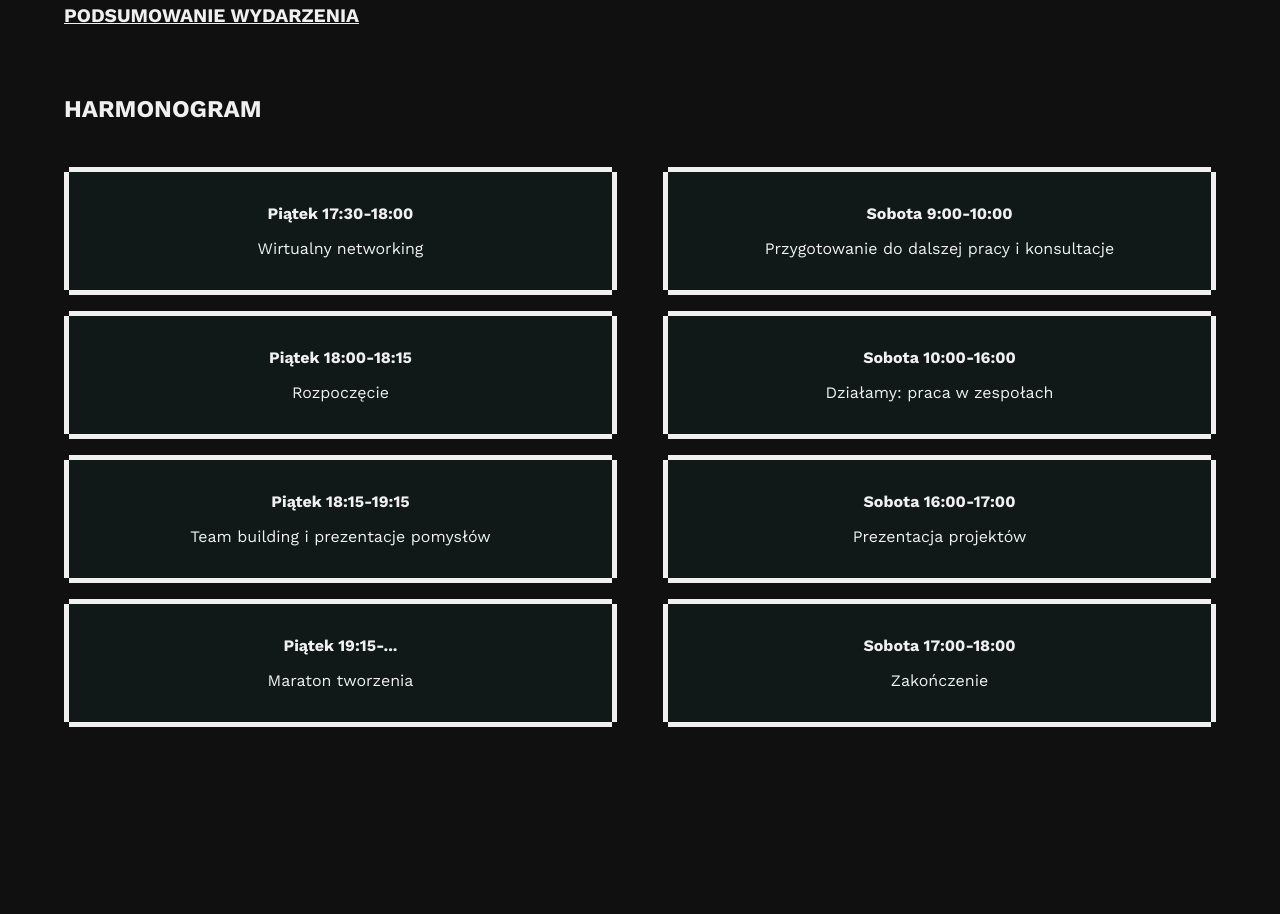
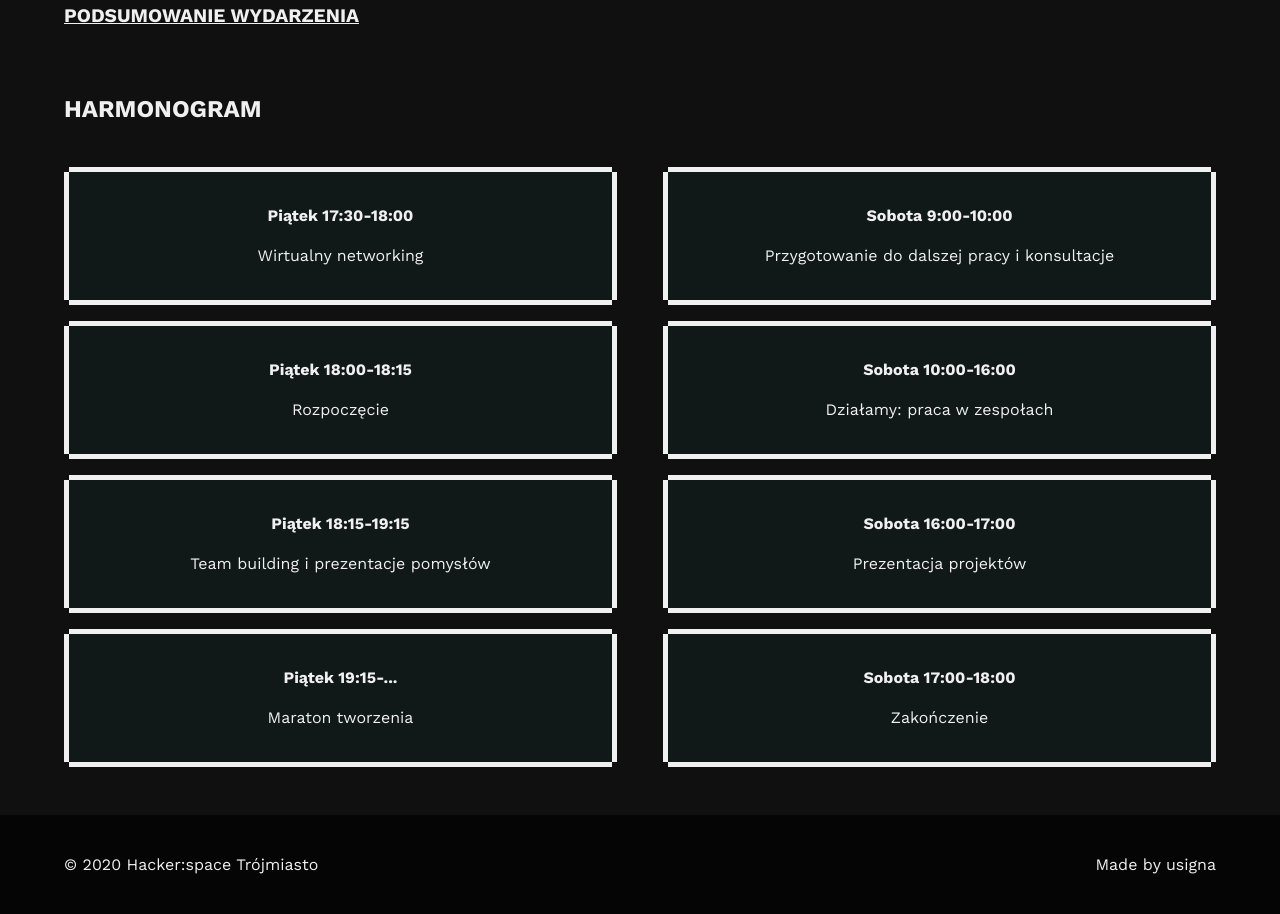
Before and after one commit to usigna/music-jam, a plain HTML site: page index.html in a window 1280 px wide. Shown: the part 1644-2558 px from the top of the page. Before the commit the page ends 2419 px from the top, so only its background shows below. Drawn offline with nearby package versions, Linux system fonts and the light colour scheme.

Commit message:
Add footer

```diff
--- a/index.html
+++ b/index.html
@@ -230,6 +230,12 @@
       </div>
     </section>
   </main>
+  <footer class="footer">
+    <div class="footer__wrapper wrapper">
+      <p>&copy; 2020 <a href="https://hs3.pl/" target="_blank">Hacker:space Trójmiasto</a></p>
+      <p>Made by <a href="https://github.com/usigna" target="_blank">usigna</a></p>
+    </div>
+  </footer>
 </body>
 
 </html>
--- /dev/null
+++ b/scss/partials/_footer.scss
@@ -0,0 +1,26 @@
+.footer {
+  padding: 1.5rem 0;
+  background: $blackColorSecond;
+}
+
+.footer__wrapper {
+  color: $whiteColor;
+  text-align: center;
+  @include flex(column, center, center);
+
+  a {
+    color: $whiteColor;
+    text-decoration: none;
+    transition: color 0.2s;
+
+    &:hover,
+    &:focus {
+      color: $lightBlueColor;
+      text-decoration: underline;
+    }
+  }
+
+  @media (min-width: $mediumWidth) {
+    @include flex(row, center, space-between);
+  }
+}
--- a/scss/partials/_timetable.scss
+++ b/scss/partials/_timetable.scss
@@ -12,10 +12,10 @@
 }
 
 .timetable__boxes {
-  @include flex(column, center, center);
+  @include flex(column, flex-start, center);
 
   @media (min-width: $mediumWidth) {
-    @include flex(row, center, space-between);
+    @include flex(row, flex-start, space-between);
   }
 }
 
@@ -32,6 +32,7 @@
   border: 5px solid $whiteColor;
   margin: 1rem 0;
   padding: 1rem 0.5rem;
+  line-height: 1.5;
   text-align: center;
   position: relative;
   z-index: -1;
--- a/scss/style.scss
+++ b/scss/style.scss
@@ -8,6 +8,7 @@
 @import "./partials/aboutus";
 @import "./partials/winners";
 @import "./partials/timetable";
+@import "./partials/footer";
 
 /* general */
 *,
```
Also changed, not shown: css/style.min.css, 1 other file.
